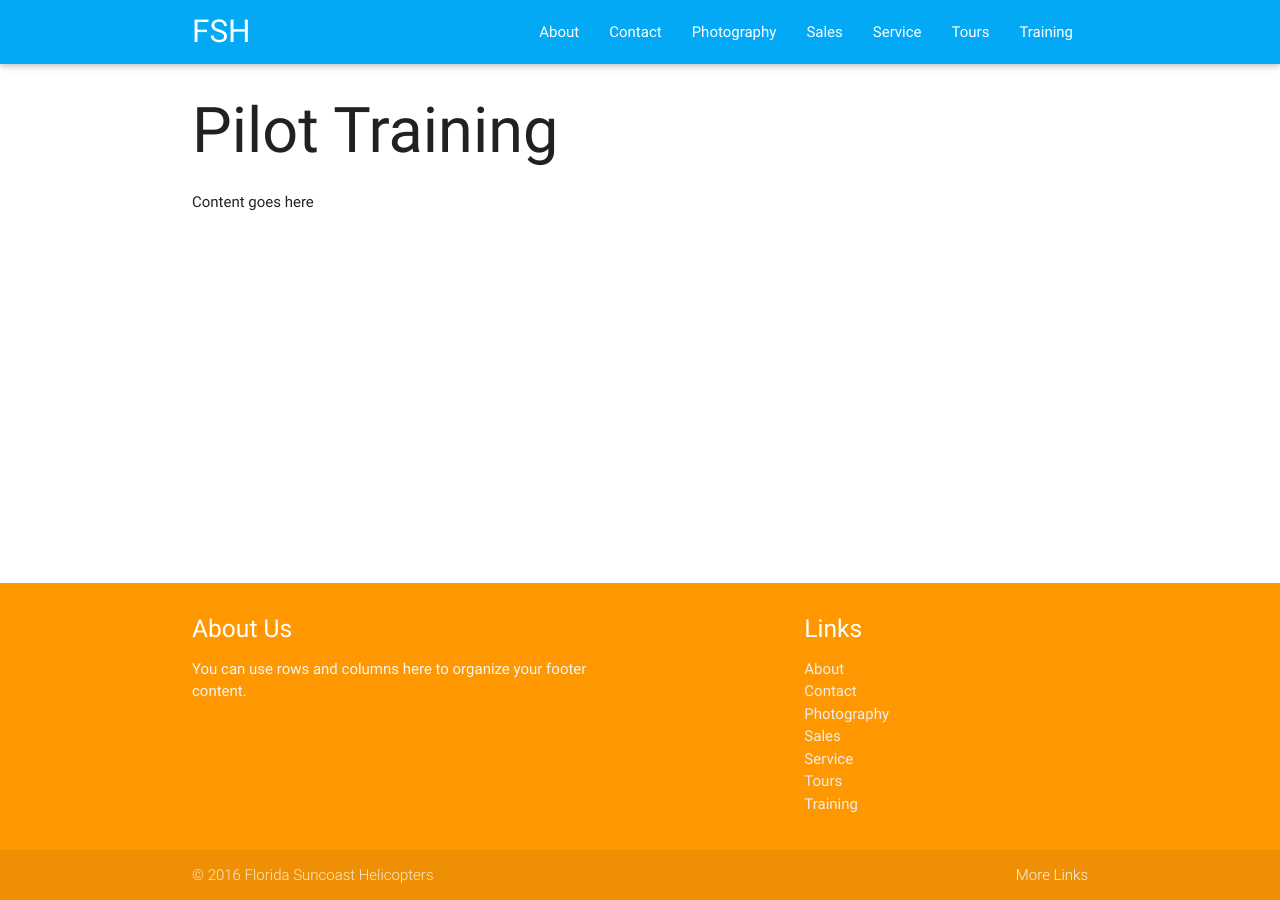
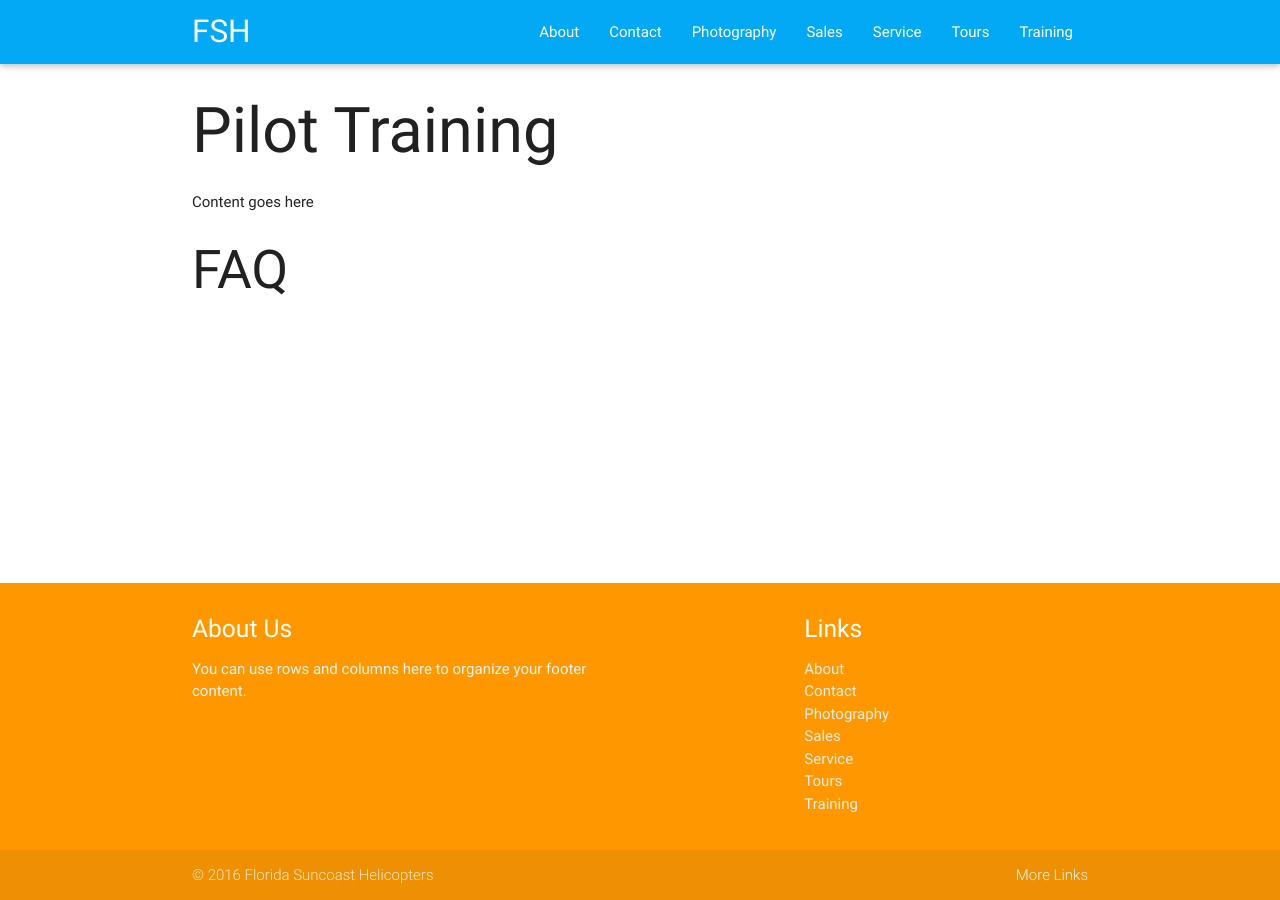
Before and after one commit to joncoop/fsh, a Jekyll site: the page built from training.html, in a window 1280 px wide. Built offline with Jekyll 4.4.1, drawn with Linux system fonts in a browser that asks for light colours; nearby versions of some CDN libraries.

Commit message:
Update training.html

```diff
--- a/training.html
+++ b/training.html
@@ -6,3 +6,5 @@ title: Pilot Training
 
 <h2>{{ Title }}</h2>
 <p>Content goes here</p>
+
+<h2>FAQ</h2>
```
